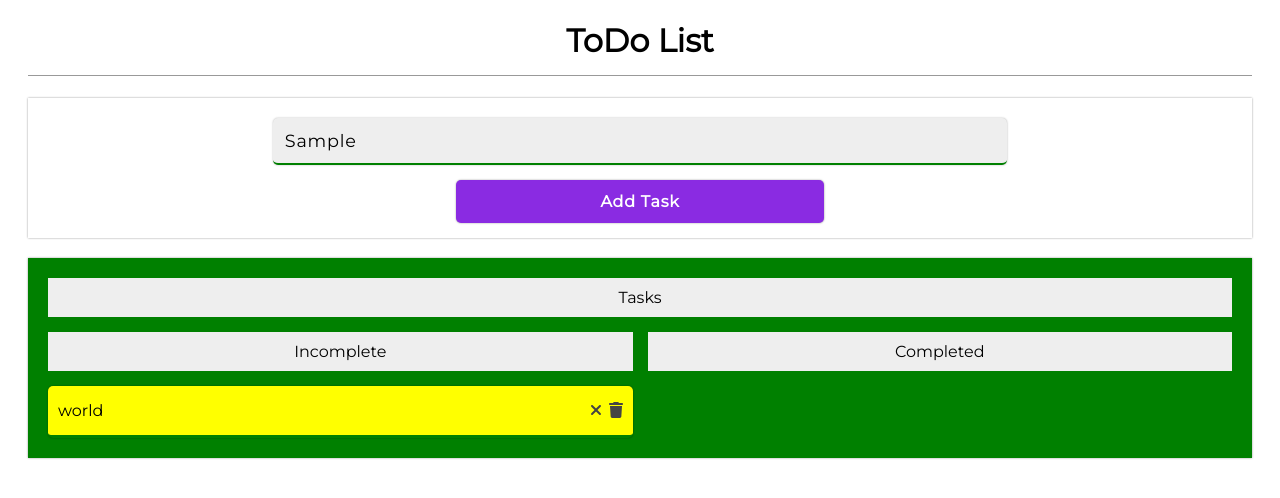
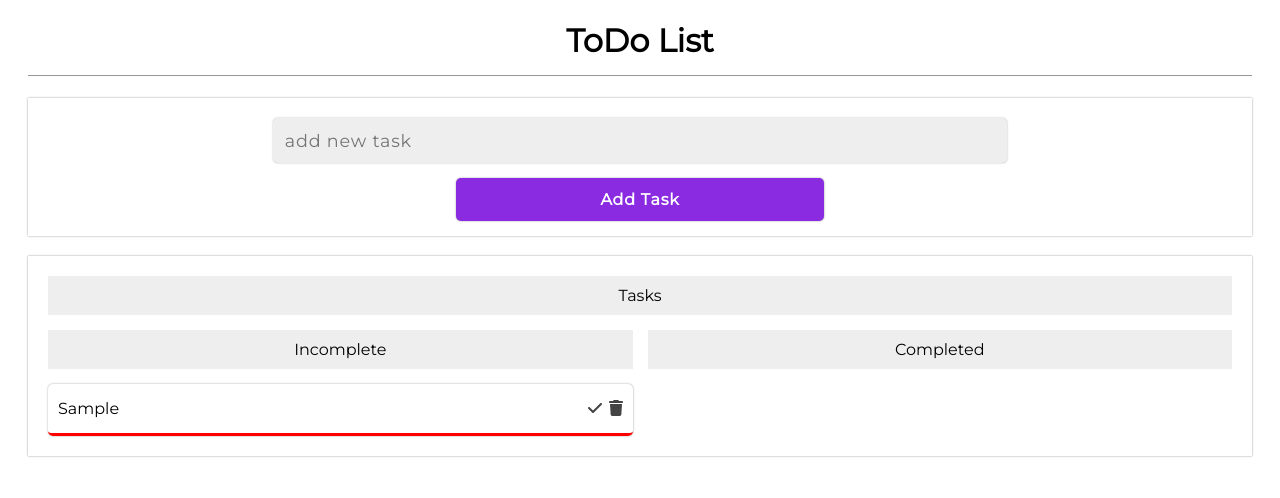
Before and after one commit to Natalka2019/todo-vue, a Vue app: page / in a window 1280 px wide. Both pictures are taken after typing "Sample" into the empty fields and a click on the button "Add Task". Shown: the top 498 px of the page. Built offline with nearby package versions, Linux system fonts and the light colour scheme.

Commit message:
bind input to parent and onEnter

```diff
--- a/src/App.vue
+++ b/src/App.vue
@@ -5,7 +5,8 @@
       type="text"
       class="inputField"
       placeholder="add new task"
-      v-model="taskDescription"
+      v-model="description"
+      @keyup.enter="addButtonClick"
       required
     />
     <buttonRegular
@@ -20,8 +21,11 @@
     <span class="header">Tasks</span>
     <span class="header">Incomplete</span>
     <span class="header">Completed</span>
-    <div v-for="todo in todos" v-bind:key="todo.id">
-      <div :class="[todo.completed ? 'todo completed' : 'todo']">
+    <div
+      v-for="todo in todos"
+      v-bind:key="todo.id"
+      :class="[todo.completed ? 'todo completed' : 'todo']"
+    >
       <span>
         <span class="todo-id">{{ todo.id }}</span>
         <span>{{ todo.text }}</span>
@@ -31,14 +35,19 @@
           v-if="todo.completed"
           icon="times"
           class="i fas fa-times"
+          @click="toggleComplete(todo.id)"
         />
         <font-awesome-icon
           v-if="!todo.completed"
           icon="check"
           class="i fas fa-check"
+          @click="toggleComplete(todo.id)"
         />
-          <font-awesome-icon icon="trash" class="i fas fa-trash" />
-        </div>
+        <font-awesome-icon
+          icon="trash"
+          class="i fas fa-trash"
+          @click="deleteTodo(todo.id)"
+        />
       </div>
     </div>
   </div>
@@ -56,20 +65,31 @@ export default {
   },
   data() {
     return {
-      taskDescription: "",
-      todos: [
-        // { id: 1, text: "hello", completed: false },
-        { id: 2, text: "world", completed: true },
-        // { id: 2, text: "world", completed: true },
-        // { id: 2, text: "world", completed: true },
-      ],
+      description: "",
+      todos: [],
     };
   },
   methods: {
     addButtonClick() {
-      console.log("Button clicked");
-      console.log(this.taskDescription);
-      console.log(this.incompleteTasks);
+      if (this.description !== "") {
+        // const todo = saveToLocalStorage($inputField.value);
+        const newTodo = {
+          id: this.todos.length,
+          text: this.description,
+          completed: false,
+        };
+
+        this.todos = [...this.todos, newTodo];
+        this.description = "";
+      }
+    },
+    deleteTodo(id) {
+      this.todos = this.todos.filter((todo) => todo.id !== id);
+    },
+    toggleComplete(id) {
+      this.todos = this.todos.map((todo) =>
+        todo.id === id ? { ...todo, completed: !todo.completed } : todo
+      );
     },
   },
 };
@@ -118,7 +138,6 @@ h1 {
   grid-template-rows: auto;
   grid-gap: 15px 15px;
   grid-auto-flow: dense;
-  background-color: green;
 }
 
 .header {
@@ -150,7 +169,6 @@ h1 {
 }
 
 .todo {
-  background-color: yellow;
   grid-column: 1 / span 1;
   padding: 15px 10px;
   border-radius: 5px;
--- a/src/components/inputRegular.vue
+++ b/src/components/inputRegular.vue
@@ -3,7 +3,8 @@
     class="input"
     :placeholder="placeholder"
     :required="required"
-    :value="taskDescription"
+    :value="modelValue"
+    @input="updateValue"
   />
 </template>
 
@@ -14,6 +15,12 @@ export default {
     type: String,
     placeholder: String,
     required: Boolean,
+    modelValue: String,
+  },
+  methods: {
+    updateValue(event) {
+      this.$emit("update:modelValue", event.target.value);
+    },
   },
 };
 </script>
```
Lines whose indentation alone changed are shown as unchanged.
